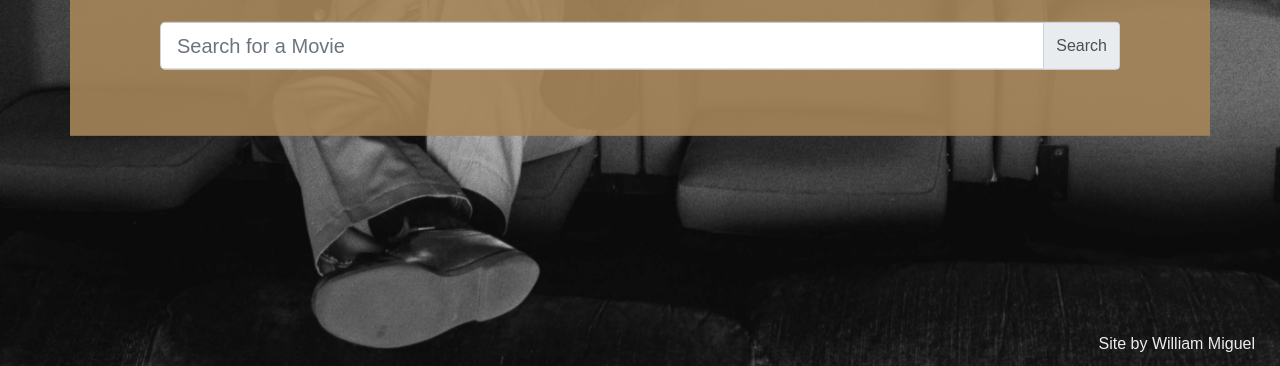
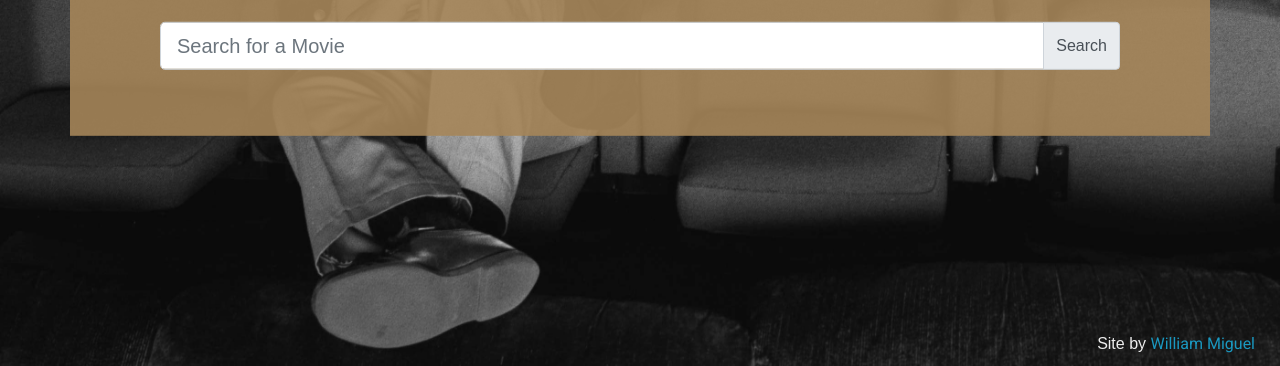
Before and after one commit to wmiguel/rogerebert, a plain HTML site: page index.html in a window 1280 px wide. Shown: the part 434-800 px from the top of the page. Drawn offline with nearby package versions, Linux system fonts and the light colour scheme.

Commit message:
Added Site Url

```diff
--- a/index.html
+++ b/index.html
@@ -74,7 +74,7 @@
     </div>
 
     <!-- The Footer -->
-    <footer>Site by William Miguel</footer>
+    <footer>Site by <a href="https://wmiguel.io/">William Miguel</a></footer>
 
     <!-- All JS Scripts can be found here  -->
     <script src="https://code.jquery.com/jquery-3.5.1.slim.min.js" integrity="sha384-DfXdz2htPH0lsSSs5nCTpuj/zy4C+OGpamoFVy38MVBnE+IbbVYUew+OrCXaRkfj" crossorigin="anonymous"></script>
```
